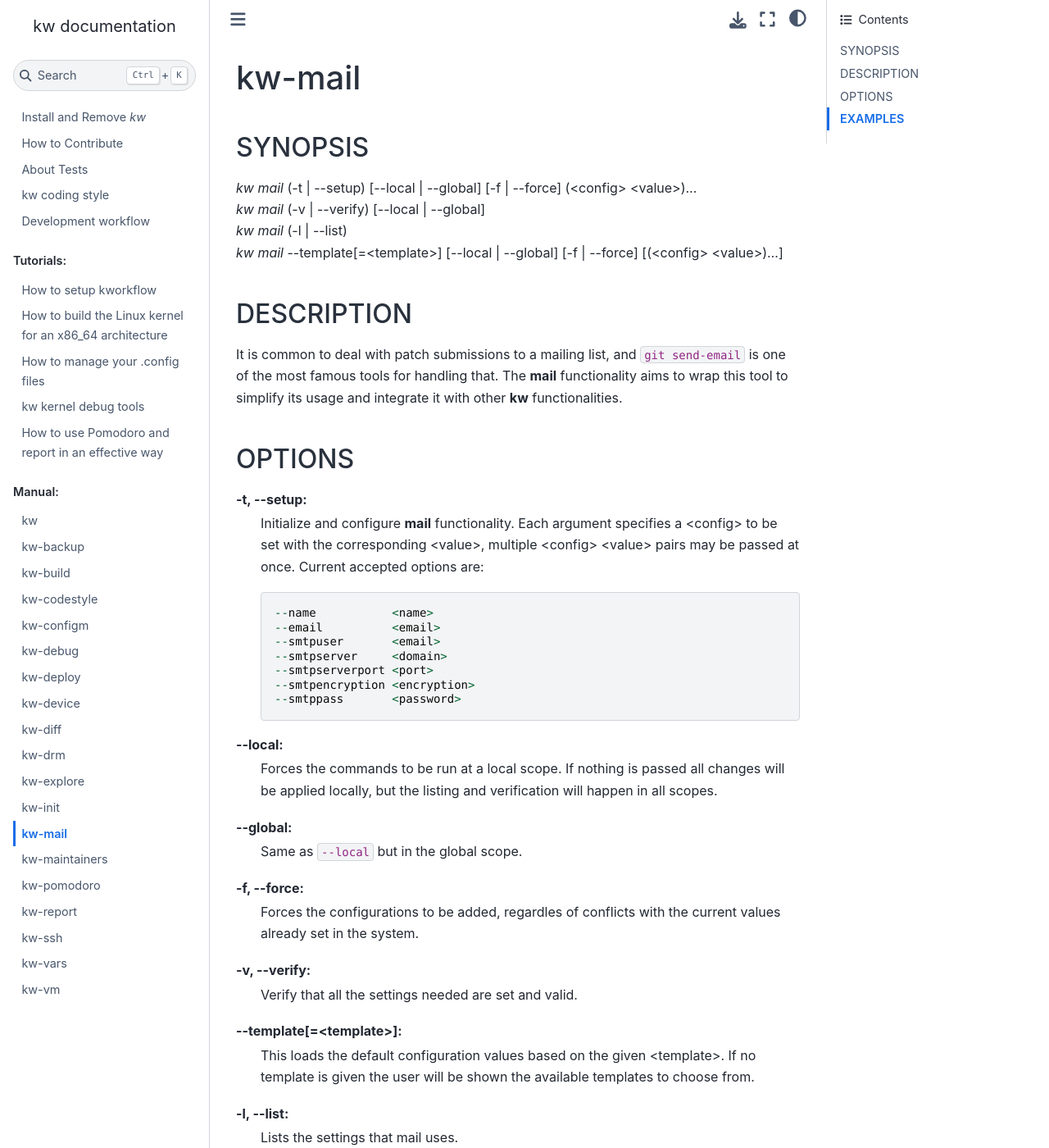
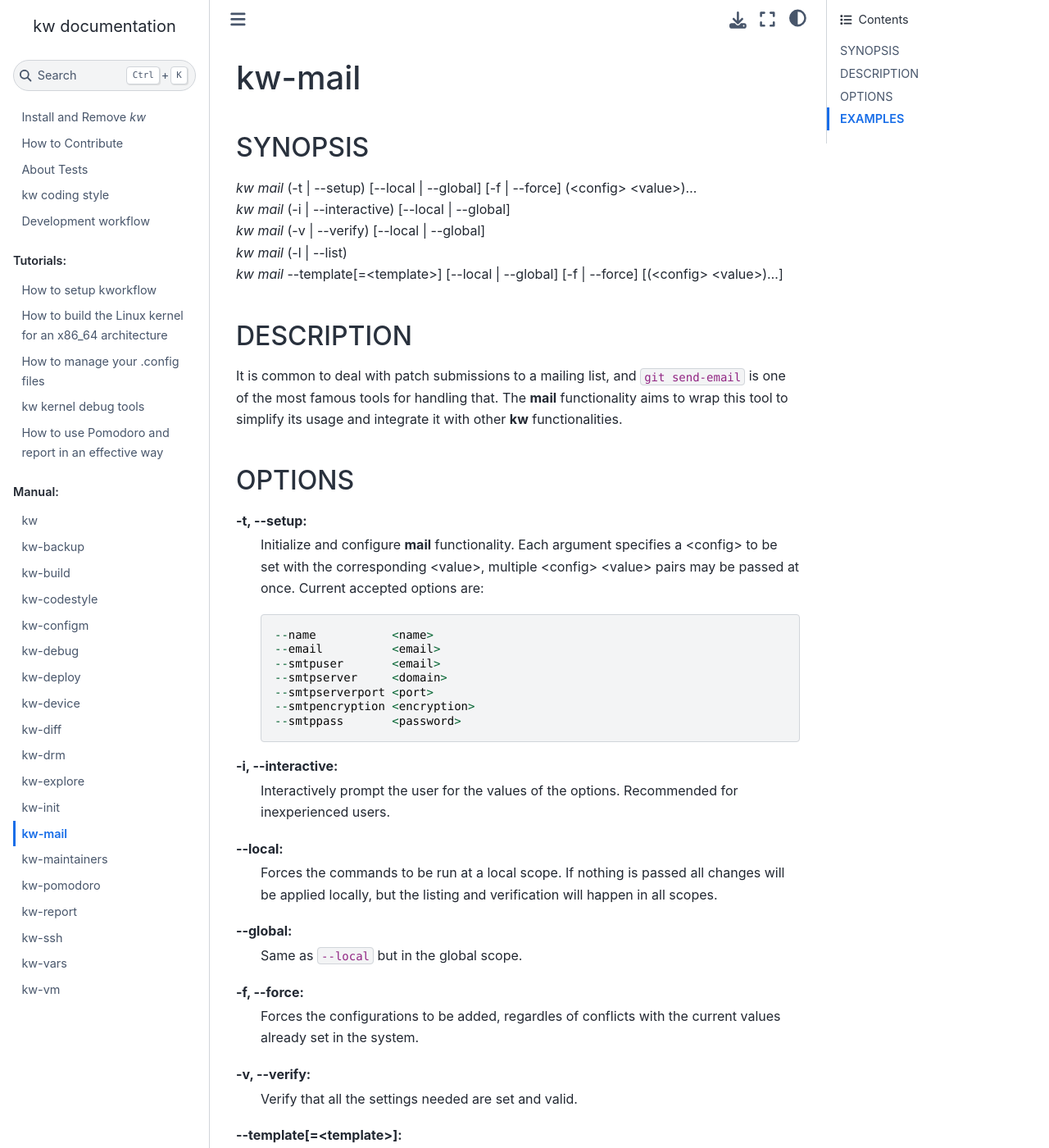
Before and after one commit to kworkflow/kworkflow, a Sphinx documentation site: the page built from documentation/man/features/mail.rst, in a window 1280 px wide and 1400 px high. Shown: the whole window at 82% size. Built offline with Sphinx 7.4.7 and the Sphinx Book theme 1.1.4, drawn with Linux system fonts in a browser that asks for light colours.

Commit message:
src: mail: add interactive setup feature
Allows for the interactive setup of the variables by prompting the user
about the value to be set for each needed configuration.

Signed-off-by: Rubens Gomes Neto <rubens.gomes.neto@usp.br>

```diff
--- a/documentation/man/features/mail.rst
+++ b/documentation/man/features/mail.rst
@@ -7,6 +7,7 @@ kw-mail
 SYNOPSIS
 ========
 | *kw mail* (-t | \--setup) [\--local | \--global] [-f | \--force] (<config> <value>)...
+| *kw mail* (-i | \--interactive) [\--local | \--global]
 | *kw mail* (-v | \--verify) [\--local | \--global]
 | *kw mail* (-l | \--list)
 | *kw mail* \--template[=<template>] [\--local | \--global] [-f | \--force] [(<config> <value>)...]
@@ -32,6 +33,10 @@ OPTIONS
     --smtpserverport <port>
     --smtpencryption <encryption>
     --smtppass       <password>
+
+-i, \--interactive:
+  Interactively prompt the user for the values of the options. Recommended for
+  inexperienced users.
 
 \--local:
   Forces the commands to be run at a local scope. If nothing is passed all
```
Also changed, not shown: 3 other files.
